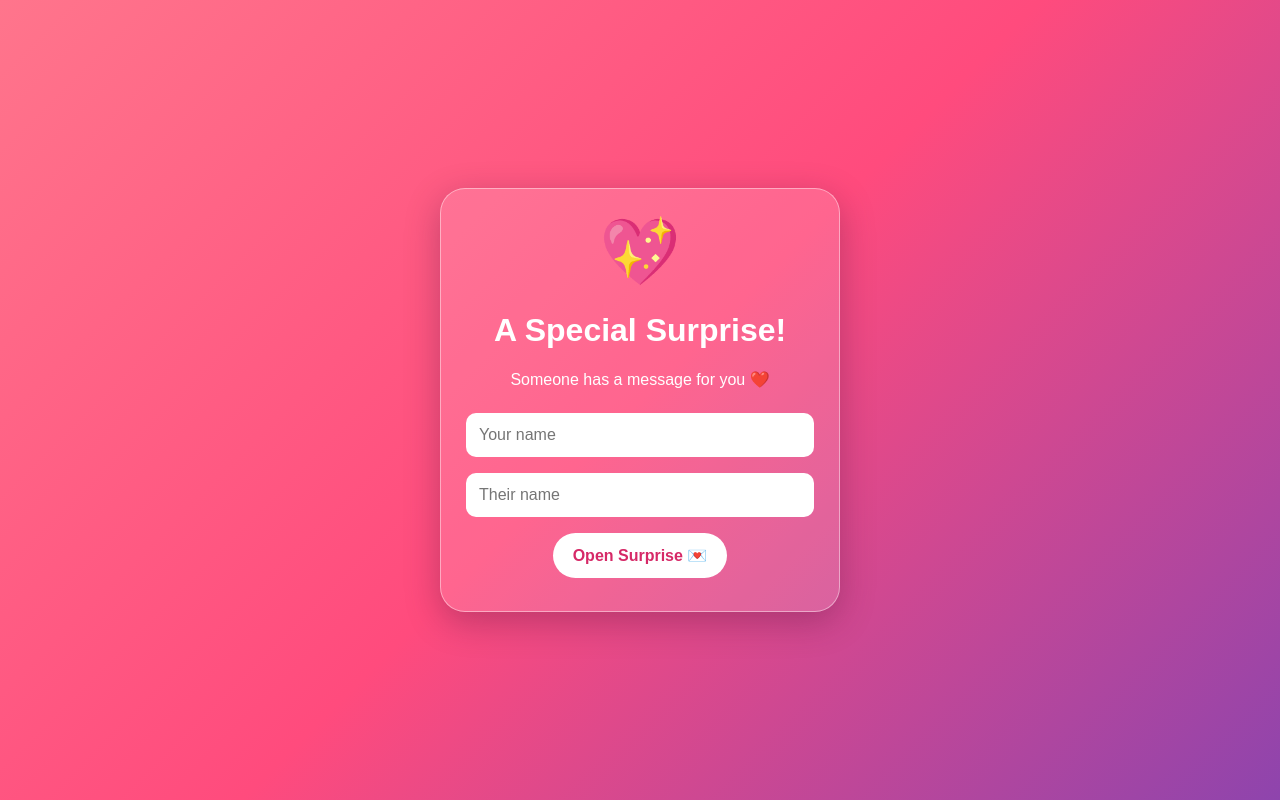
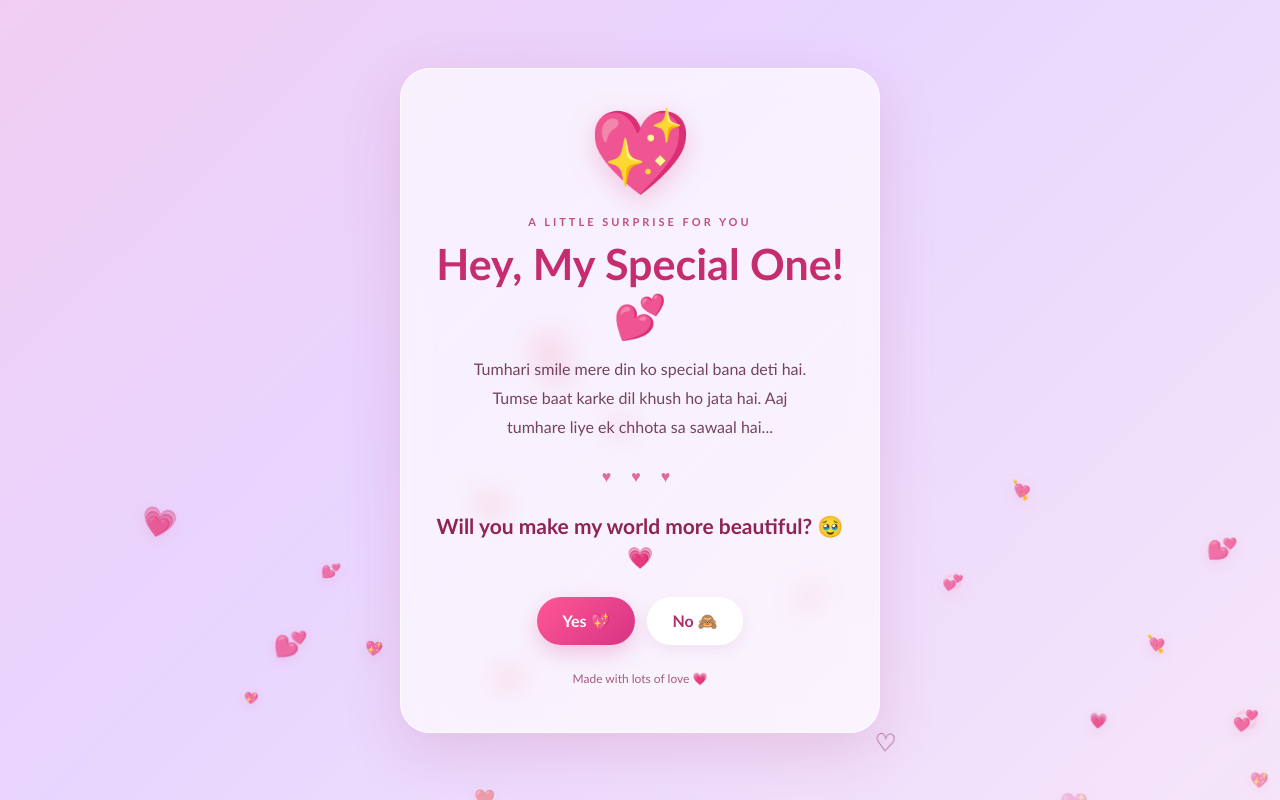
Before and after one commit to ashusukla4-bot/Love, a plain HTML site: page index.html in a window 1280 px wide. Drawn offline with Linux system fonts and the light colour scheme.

Commit message:
Update index.html

```diff
--- a/index.html
+++ b/index.html
@@ -1,122 +1,325 @@
+
 <!DOCTYPE html>
 <html lang="en">
 <head>
   <meta charset="UTF-8">
   <meta name="viewport" content="width=device-width, initial-scale=1.0">
-<title>Love Surprise ❤️</title>
+  <meta name="theme-color" content="#ffb6d5">
+  <title>Love Surprise 💖</title>
 
   <style>
+    * {
+      box-sizing: border-box;
+    }
+
     body {
       margin: 0;
       min-height: 100vh;
+      overflow-x: hidden;
+      font-family: "Trebuchet MS", Arial, sans-serif;
+      color: #8e2456;
+      background: linear-gradient(
+        135deg, #ffe0ef, #ffc3df, #e8d5ff, #fff0f5
+      );
+      background-size: 300% 300%;
+      animation: gradientMove 12s ease infinite;
+    }
+
+    @keyframes gradientMove {
+      0%, 100% { background-position: 0% 50%; }
+      50% { background-position: 100% 50%; }
+    }
+
+    .hearts {
+      position: fixed;
+      inset: 0;
+      overflow: hidden;
+      pointer-events: none;
+      z-index: 0;
+    }
+
+    .heart {
+      position: absolute;
+      bottom: -60px;
+      animation: floatUp linear forwards;
+      opacity: 0;
+      user-select: none;
+      filter: drop-shadow(0 4px 8px #e94b8c30);
+    }
+
+    @keyframes floatUp {
+      0% {
+        transform: translateY(0) rotate(0deg) scale(.6);
+        opacity: 0;
+      }
+      10% { opacity: .85; }
+      85% { opacity: .7; }
+      100% {
+        transform: translateY(-115vh) rotate(35deg) scale(1.3);
+        opacity: 0;
+      }
+    }
+
+    .page {
+      position: relative;
+      z-index: 1;
+      min-height: 100vh;
       display: flex;
+      align-items: center;
       justify-content: center;
-  align-items: center;
-  font-family: Arial, sans-serif;
-  text-align: center;
-  color: white;
-  background: linear-gradient(135deg, #ff758c, #ff4b7d, #8e44ad);
-  padding: 15px;
-  box-sizing: border-box;
+      padding: 28px 16px;
     }
 
     .card {
       width: 100%;
-  max-width: 400px;
-  padding: 25px;
-  box-sizing: border-box;
-  background: #ffffff25;
-  border: 1px solid #ffffff70;
-  border-radius: 25px;
-  box-shadow: 0 10px 35px #4b123d55;
+      max-width: 480px;
+      padding: 34px 25px;
+      text-align: center;
+      border: 1px solid #ffffffb8;
+      border-radius: 30px;
+      background: #ffffffa8;
+      backdrop-filter: blur(14px);
+      -webkit-backdrop-filter: blur(14px);
+      box-shadow: 0 18px 55px #b94b8230;
+      animation: appear 1s ease both;
     }
 
-.heart {
-  font-size: 65px;
-  animation: beat 1s infinite;
+    @keyframes appear {
+      from { opacity: 0; transform: translateY(25px) scale(.95); }
+      to { opacity: 1; transform: translateY(0) scale(1); }
     }
 
-input {
-  width: 100%;
-  padding: 13px;
-  margin: 8px 0;
-  border: none;
-  border-radius: 10px;
-  box-sizing: border-box;
+    .main-heart {
+      font-size: 76px;
+      display: inline-block;
+      animation: heartbeat 1.4s ease-in-out infinite;
+      filter: drop-shadow(0 7px 12px #e83e7c40);
+    }
+
+    @keyframes heartbeat {
+      0%, 100% { transform: scale(1); }
+      15% { transform: scale(1.15); }
+      30% { transform: scale(1); }
+      45% { transform: scale(1.1); }
+    }
+
+    .small-label {
+      margin: 18px 0 10px;
+      text-transform: uppercase;
+      letter-spacing: 3px;
+      font-size: 11px;
+      font-weight: bold;
+      color: #c34d83;
+    }
+
+    h1 {
+      margin: 8px 0 14px;
+      font-size: clamp(29px, 7vw, 43px);
+      line-height: 1.2;
+      color: #c52d70;
+    }
+
+    .message {
+      max-width: 350px;
+      margin: 0 auto;
       font-size: 16px;
+      line-height: 1.8;
+      color: #75435e;
+    }
+
+    .divider {
+      margin: 24px auto;
+      color: #df6c9e;
+      letter-spacing: 8px;
+    }
+
+    .question {
+      font-size: 21px;
+      line-height: 1.5;
+      font-weight: bold;
+      margin: 20px 0;
+    }
+
+    .buttons {
+      display: flex;
+      justify-content: center;
+      align-items: center;
+      flex-wrap: wrap;
+      gap: 12px;
+      margin-top: 24px;
     }
 
     button {
-  padding: 13px 20px;
-  margin: 8px 4px;
       border: none;
-  border-radius: 25px;
-  background: white;
-  color: #d62967;
+      padding: 14px 25px;
+      border-radius: 50px;
       font-size: 16px;
       font-weight: bold;
+      font-family: inherit;
       cursor: pointer;
+      transition: transform .2s, box-shadow .2s;
+      -webkit-tap-highlight-color: transparent;
     }
 
-#surprise {
-  display: none;
+    button:hover {
+      transform: translateY(-3px);
     }
 
-@keyframes beat {
-  50% { transform: scale(1.15); }
+    button:focus-visible {
+      outline: 3px solid #9b3975;
+      outline-offset: 4px;
+    }
+
+    .yes {
+      color: white;
+      background: linear-gradient(135deg, #ff5795, #d63384);
+      box-shadow: 0 8px 22px #d6338440;
+    }
+
+    .yes:hover {
+      box-shadow: 0 12px 28px #d6338460;
+    }
+
+    .no {
+      color: #b12e6c;
+      background: #fff;
+      box-shadow: 0 5px 15px #a53a6b18;
+    }
+
+    .result {
+      display: none;
+      margin-top: 25px;
+      padding: 20px 14px;
+      border-radius: 20px;
+      background: #fff4f9;
+      animation: appear .5s ease both;
+    }
+
+    .result h2 {
+      margin: 0 0 10px;
+      color: #d63384;
+    }
+
+    .result p {
+      line-height: 1.7;
+      margin-bottom: 0;
+    }
+
+    .footer {
+      margin-top: 26px;
+      font-size: 12px;
+      color: #a65c7e;
+    }
+
+    @media (max-width: 380px) {
+      .card { padding: 28px 17px; }
+      .message { font-size: 15px; }
+      .question { font-size: 19px; }
+      button { padding: 13px 21px; }
+    }
+
+    @media (prefers-reduced-motion: reduce) {
+      *, *::before, *::after {
+        animation-duration: .01ms !important;
+        animation-iteration-count: 1 !important;
+        scroll-behavior: auto !important;
+      }
     }
   </style>
 </head>
 
 <body>
-<div class="card">
-  <div class="heart">💖</div>
-  <h1>A Special Surprise!</h1>
-  <p>Someone has a message for you ❤️</p>
+  <div class="hearts" id="hearts" aria-hidden="true"></div>
 
-  <input id="myName" placeholder="Your name">
-  <input id="theirName" placeholder="Their name">
+  <main class="page">
+    <section class="card">
+      <div class="main-heart" aria-hidden="true">💖</div>
 
-  <button onclick="openLove()">Open Surprise 💌</button>
+      <p class="small-label">A little surprise for you</p>
 
-  <div id="surprise">
-    <div class="heart">❤️</div>
-    <h2 id="greeting"></h2>
-    <p id="message"></p>
-    <h2>Will you accept my proposal? 💍</h2>
-    <button onclick="reply('yes')">Yes! ❤️</button>
-    <button onclick="reply('time')">Need some time 😊</button>
-    <p id="answer"></p>
-  </div>
+      <h1>Hey, My Special One! 💕</h1>
+
+      <p class="message">
+        Tumhari smile mere din ko special bana deti hai.
+        Tumse baat karke dil khush ho jata hai.
+        Aaj tumhare liye ek chhota sa sawaal hai...
+      </p>
+
+      <div class="divider" aria-hidden="true">♥ ♥ ♥</div>
+
+      <p class="question">
+        Will you make my world more beautiful? 🥹💗
+      </p>
+
+      <div class="buttons" id="buttons">
+        <button class="yes" id="yesBtn" type="button">
+          Yes 💖
+        </button>
+        <button class="no" id="noBtn" type="button">
+          No 🙈
+        </button>
       </div>
 
+      <div class="result" id="result" role="status" aria-live="polite">
+        <h2>Yayyy! 🥰💞</h2>
+        <p>
+          You just made this moment magical! 💖
+          Sending you the biggest virtual hug and
+          a thousand little hearts. 🫂💕
+        </p>
+      </div>
+
+      <p class="footer">Made with lots of love 💗</p>
+    </section>
+  </main>
+
   <script>
-function openLove() {
-  const me = document.getElementById("myName").value.trim();
-  const you = document.getElementById("theirName").value.trim();
+    const heartBox = document.getElementById("hearts");
+    const heartTypes = ["💗", "💕", "💖", "💘", "❤️", "💞", "♡"];
 
-  if (!you) {
-    alert("Please enter their name ❤️");
-    return;
+    // Create gentle floating hearts.
+    function createHeart() {
+      const heart = document.createElement("span");
+      heart.className = "heart";
+      heart.textContent =
+        heartTypes[Math.floor(Math.random() * heartTypes.length)];
+
+      heart.style.left = Math.random() * 100 + "%";
+      heart.style.fontSize = (16 + Math.random() * 25) + "px";
+      heart.style.animationDuration = (7 + Math.random() * 7) + "s";
+
+      heartBox.appendChild(heart);
+
+      heart.addEventListener("animationend", () => heart.remove());
     }
 
-  document.getElementById("greeting").textContent =
-    "Dear " + you + " 💖";
-
-  document.getElementById("message").textContent =
-    me ? "With love, " + me + " ❤️"
-       : "Someone has something special to tell you ❤️";
-
-  document.getElementById("answer").textContent = "";
-  document.getElementById("surprise").style.display = "block";
+    // Keep the animation lightweight.
+    for (let i = 0; i < 14; i++) {
+      setTimeout(createHeart, i * 350);
     }
 
-function reply(choice) {
-  document.getElementById("answer").textContent =
-    choice === "yes"
-      ? "Thank you for this beautiful moment! ❤️"
-      : "Take your time. No pressure! 💗";
+    setInterval(() => {
+      if (heartBox.childElementCount < 24) createHeart();
+    }, 650);
+
+    // Yes button: show the special message and a burst of hearts.
+    document.getElementById("yesBtn").addEventListener("click", () => {
+      document.getElementById("result").style.display = "block";
+      document.getElementById("buttons").style.display = "none";
+
+      for (let i = 0; i < 18; i++) {
+        setTimeout(createHeart, i * 90);
       }
+    });
+
+    // A playful No button that moves to a nearby position.
+    const noBtn = document.getElementById("noBtn");
+
+    noBtn.addEventListener("click", () => {
+      const x = Math.round(Math.random() * 100 - 50);
+      const y = Math.round(Math.random() * 60 - 30);
+      noBtn.style.transform = `translate(${x}px, ${y}px)`;
+    });
   </script>
 </body>
 </html>
```
Lines whose indentation alone changed are shown as unchanged.
